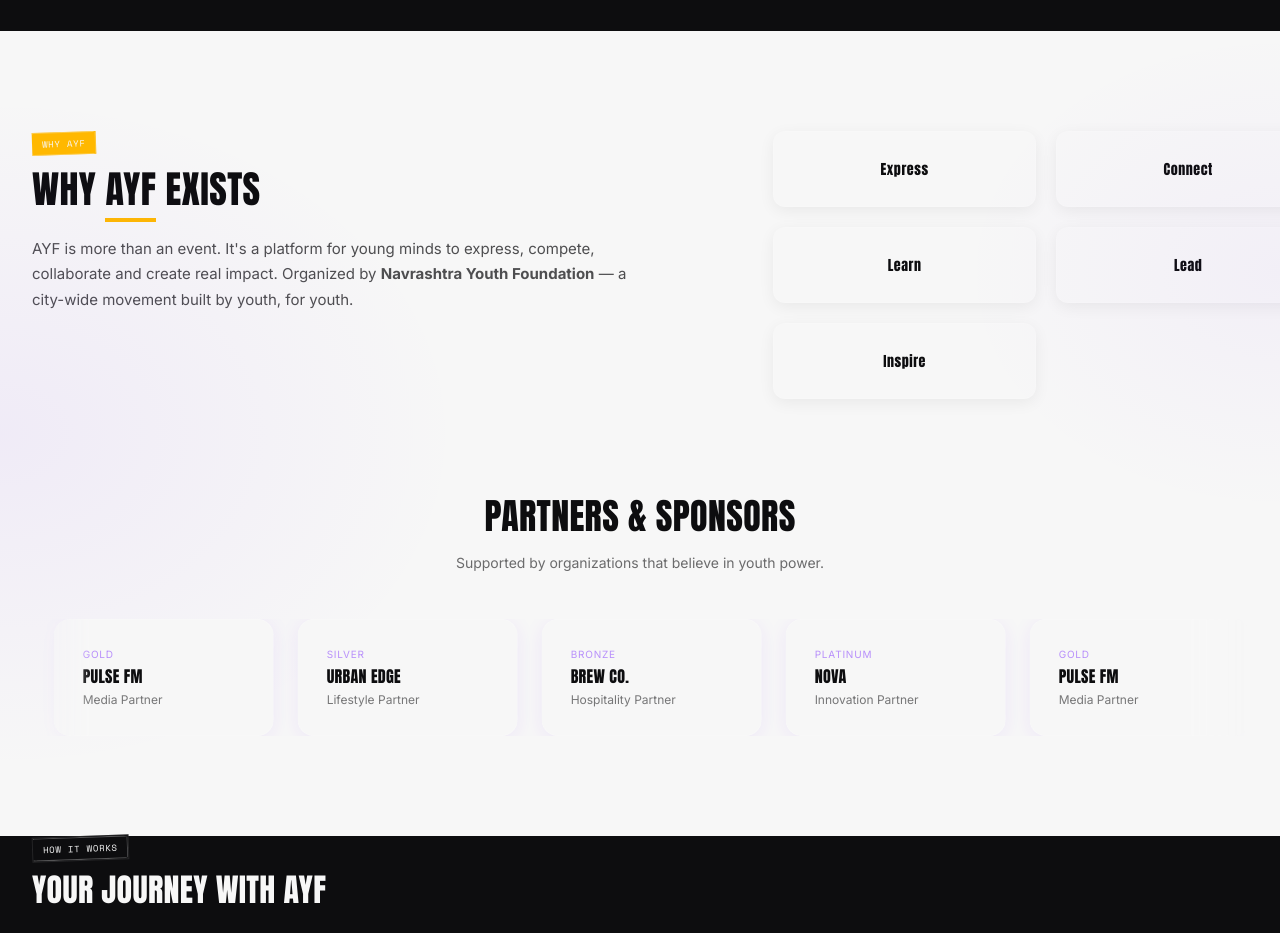
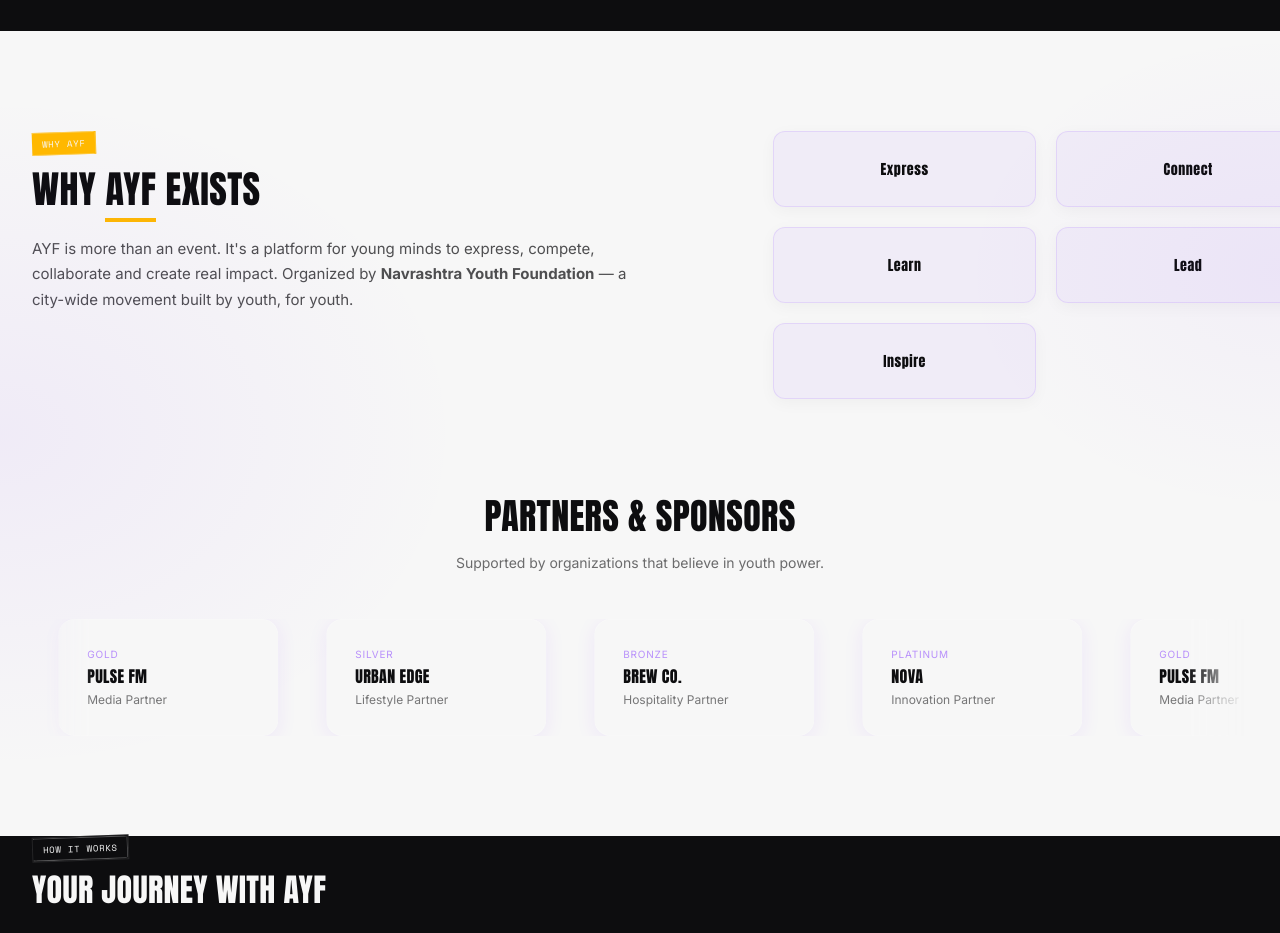
Before and after one commit to Smit2080/ayf-2026, a Next.js app: page / in a window 1280 px wide. Shown: the part 1680-2613 px from the top of the page. Built offline with nearby package versions, Linux system fonts and the light colour scheme.

Commit message:
Light purple feature cards, 48px gap between sponsor cards

```diff
--- a/app/globals.css
+++ b/app/globals.css
@@ -316,12 +316,12 @@ nav.wrap{display:flex;align-items:center;justify-content:space-between;padding:1
 }
 .feature-card{
   height:76px;border-radius:12px;
-  padding:24px;border:1px solid var(--line);
+  padding:24px;border:1px solid rgba(123,44,255,0.12);
   display:flex;align-items:center;justify-content:center;
   text-align:center;
   font-family:'Anton';font-size:14px;letter-spacing:.04em;
-  cursor:default;background:var(--white);
-  box-shadow:0 4px 16px rgba(0,0,0,0.06);
+  cursor:default;background:rgba(123,44,255,0.05);
+  box-shadow:0 4px 16px rgba(0,0,0,0.04);
   transition:transform 250ms,box-shadow 250ms;
 }
 .feature-card:hover{
@@ -338,7 +338,7 @@ nav.wrap{display:flex;align-items:center;justify-content:space-between;padding:1
   -webkit-mask-image:linear-gradient(90deg,transparent,var(--white) 5%,var(--white) 95%,transparent);
 }
 .partner-track{
-  display:flex;gap:24px;width:max-content;
+  display:flex;gap:48px;width:max-content;
   animation:partnerScroll 30s linear infinite;
 }
 .partner-card{
```
